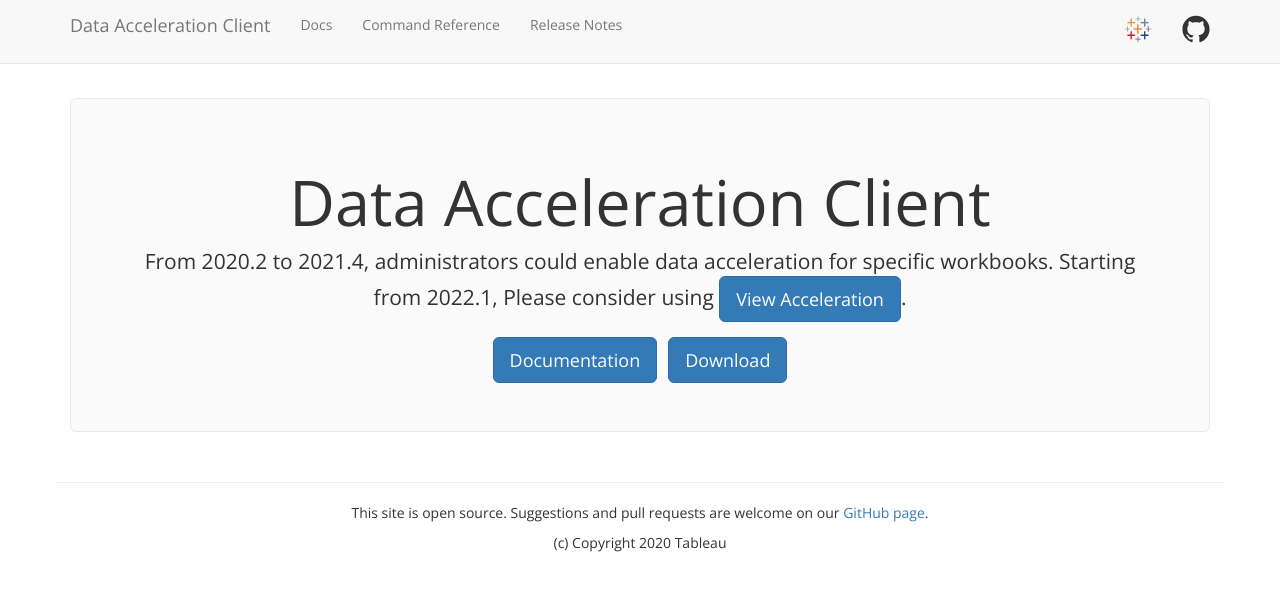
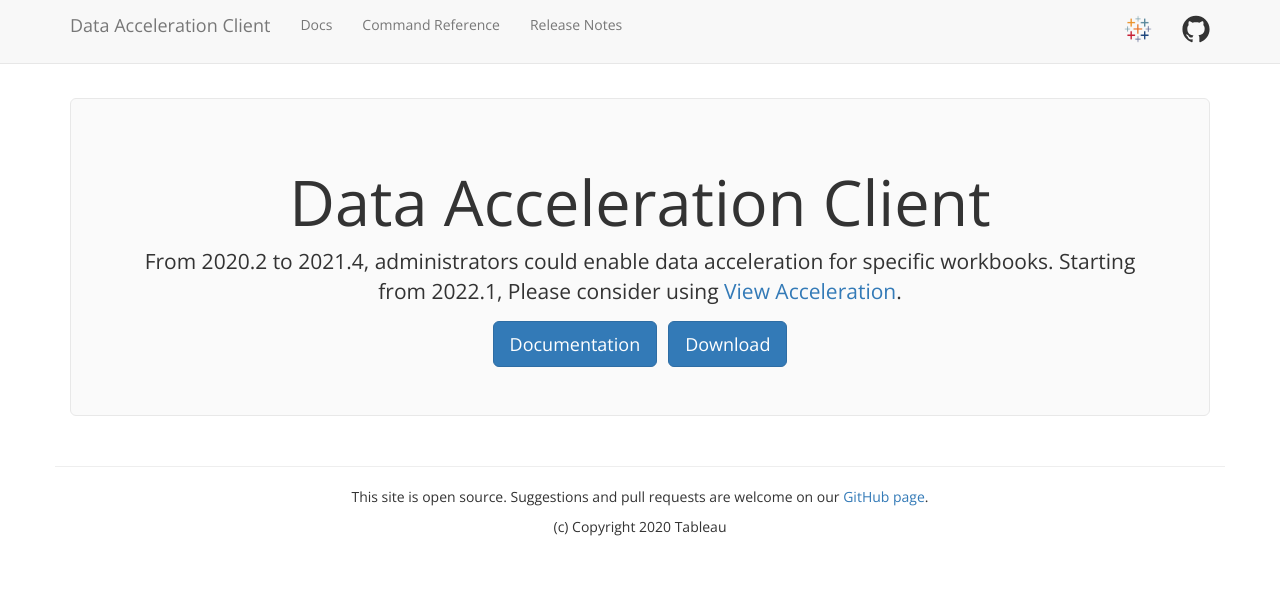
Before and after one commit to tableau/tableau-data-acceleration-client, a Jekyll site: the page built from index.html, in a window 1280 px wide. Shown: the top 591 px of the page. Built offline with Jekyll 4.4.1, drawn with Linux system fonts in a browser that asks for light colours; nearby versions of some CDN libraries.

Commit message:
fix format

```diff
--- a/index.html
+++ b/index.html
@@ -5,7 +5,7 @@
 ---
 <header class="jumbotron hero-spacer text-center">
     <h1>Data Acceleration Client</h1>
-    <p>From 2020.2 to 2021.4, administrators could enable data acceleration for specific workbooks. Starting from 2022.1, Please consider using <a class="btn btn-primary btn-lg" href="https://help.tableau.com/current/server/en-us/data_acceleration.htm" role="button">View Acceleration</a>.</p>
+    <p>From 2020.2 to 2021.4, administrators could enable data acceleration for specific workbooks. Starting from 2022.1, Please consider using <a href="https://help.tableau.com/current/server/en-us/data_acceleration.htm">View Acceleration</a>.</p>
     <a class="btn btn-primary btn-lg" href="{{ site.baseurl }}/docs/da_intro.html" role="button">Documentation</a>&nbsp;&nbsp;
     <a class="btn btn-primary btn-lg" href="https://github.com/tableau/tableau-data-acceleration-client/releases" role="button">Download</a>
 </header>
```
